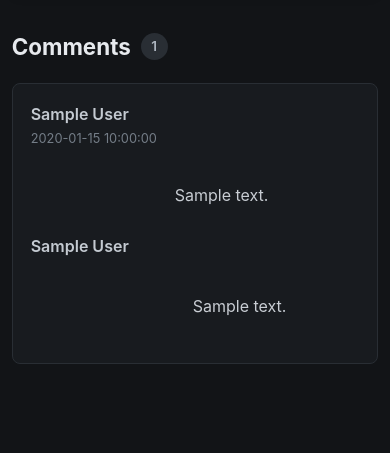
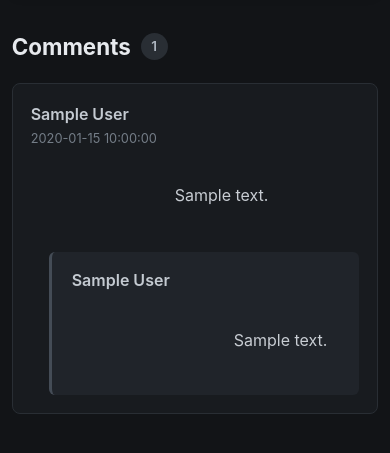
Before and after one commit to Momin-Ahmed-Mebarez/BotForms, a Flask app: template templates/read.html in a window 390 px wide. Shown: the part 265-718 px from the top of the page. Run offline with Flask 3, Linux system fonts and the light colour scheme; the template is opened without the code that fills it: most values are stand-ins (such as "Sample title", 1, 10 or a date in 2020).

Commit message:
Style for replays

```diff
--- a/static/post.css
+++ b/static/post.css
@@ -186,6 +186,20 @@ body {
     text-align: center;
 }
 
+.reply {
+    margin-top: 18px;
+    margin-left: 35px;
+
+    padding: 16px 20px;
+
+    background-color: #20242a;
+
+    border-left: 3px solid #444c56;
+    border-radius: 6px;
+}
+
+
+
 
 /* Mobile */
 
@@ -213,3 +227,9 @@ body {
         gap: 2px;
     }
 }
+
+@media (max-width: 600px) {
+    .reply {
+        margin-left: 18px;
+    }
+}
```
